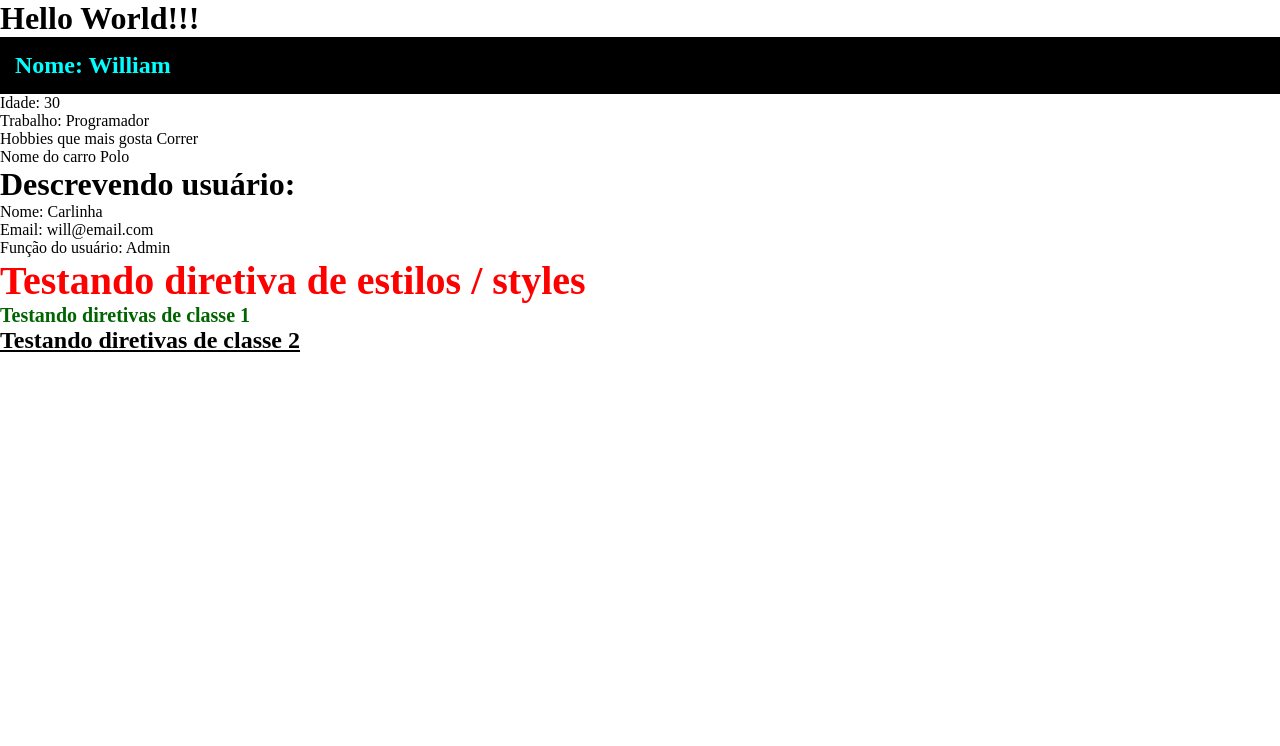
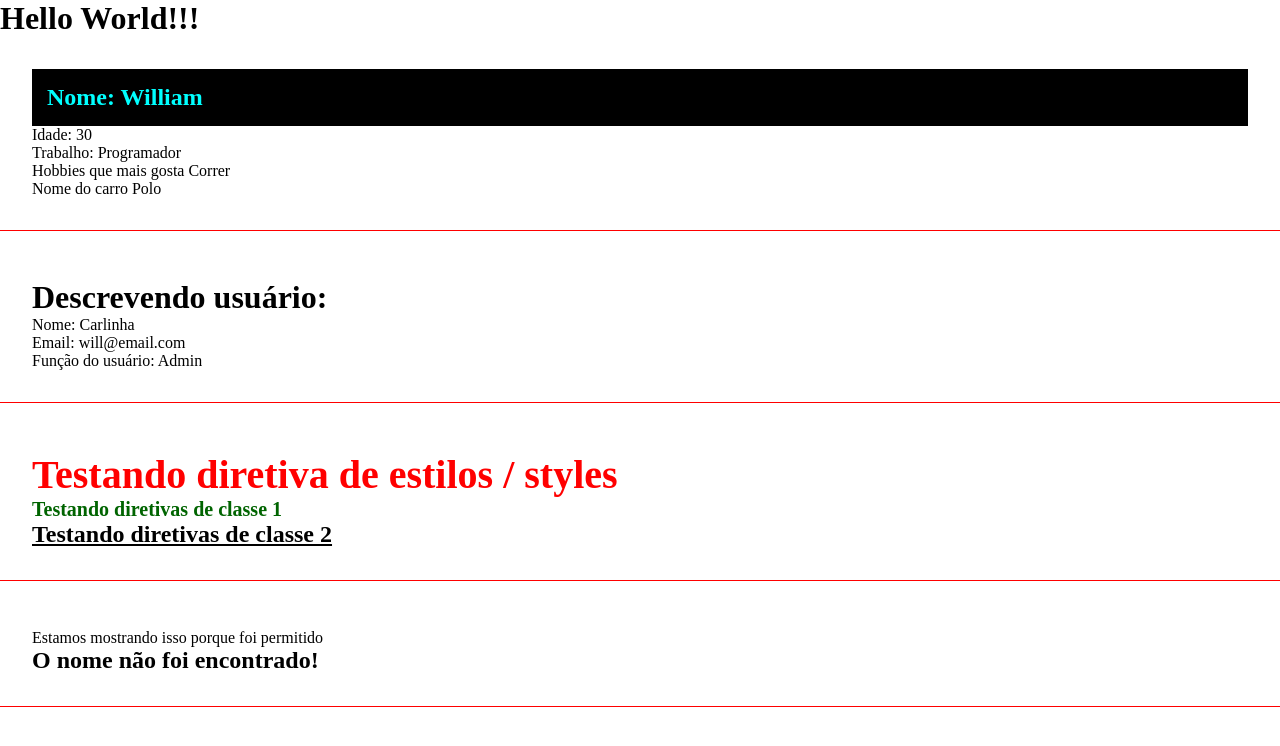
Before and after one commit to williamwhang/moment, an Angular app: page / in a window 1280 px wide. Shown: the top 746 px of the page. Built offline with nearby package versions, Linux system fonts and the light colour scheme.

Commit message:
diretiva *ngIf

```diff
--- a/src/app/app.component.html
+++ b/src/app/app.component.html
@@ -2,3 +2,4 @@
 <app-first-component></app-first-component>
 <app-parent-data [name]="userName" [userData]="userData"></app-parent-data>
 <app-directives></app-directives>
+<app-if-render></app-if-render>
--- a/src/app/app.module.ts
+++ b/src/app/app.module.ts
@@ -5,13 +5,15 @@
 import { FirstComponentComponent } from './components/first-component/first-component.component';
 import { ParentDataComponent } from './components/parent-data/parent-data.component';
 import { DirectivesComponent } from './components/directives/directives.component';
+import { IfRenderComponent } from './components/if-render/if-render.component';
 
 @NgModule({
   declarations: [
     AppComponent,
     FirstComponentComponent,
     ParentDataComponent,
-    DirectivesComponent
+    DirectivesComponent,
+    IfRenderComponent
   ],
   imports: [
     BrowserModule
--- a/src/app/components/directives/directives.component.html
+++ b/src/app/components/directives/directives.component.html
@@ -1,5 +1,7 @@
+<div class="class">
 <h2 [ngStyle]="{'font-size': size + 'px', color }">
   Testando diretiva de estilos / styles </h2>
 
   <h2 [ngClass]="classes"> Testando diretivas de classe 1</h2>
   <h2 [ngClass]="underline"> Testando diretivas de classe 2</h2>
+</div>
--- a/src/app/components/first-component/first-component.component.html
+++ b/src/app/components/first-component/first-component.component.html
@@ -1,5 +1,7 @@
+<div class="class">
 <h2 class="title"> Nome: {{ name }} </h2>
 <p> Idade: {{ age }}</p>
 <p> Trabalho: {{ job }}</p>
 <p> Hobbies que mais gosta {{ hobbies [0] }} </p>
 <p> Nome do carro {{ car.name }} </p>
+</div>
--- /dev/null
+++ b/src/app/components/if-render/if-render.component.html
@@ -0,0 +1,9 @@
+<div class="class">
+  <div *ngIf="canShow"> Estamos mostrando isso porque foi permitido </div>
+  <h2 *ngIf="name === 'William'; else nameNotFound"> O nome é WIlliam </h2>
+  <ng-template #nameNotFound>
+    <div>
+      <h2>O nome não foi encontrado!</h2>
+    </div>
+  </ng-template>
+</div>
--- /dev/null
+++ b/src/app/components/if-render/if-render.component.ts
@@ -0,0 +1,17 @@
+import { Component, OnInit } from '@angular/core';
+
+@Component({
+  selector: 'app-if-render',
+  templateUrl: './if-render.component.html',
+  styleUrls: ['./if-render.component.css']
+})
+export class IfRenderComponent implements OnInit {
+  canShow: boolean = true;
+  name = 'Will';
+
+  constructor() { }
+
+  ngOnInit(): void {
+  }
+
+}
--- a/src/app/components/parent-data/parent-data.component.html
+++ b/src/app/components/parent-data/parent-data.component.html
@@ -1,4 +1,6 @@
+<div class="class">
 <h1>Descrevendo usuário:</h1>
 <p>Nome: {{ name }} </p>
 <p>Email: {{ userData.email }}</p>
 <p>Função do usuário: {{ userData.role }}</p>
+</div>
--- a/src/styles.css
+++ b/src/styles.css
@@ -4,3 +4,13 @@
   padding: 0;
   font-family: Helvetica,;
 }
+
+body {
+  padding-bottom: 500px;
+}
+
+.class {
+  border-bottom: 1px solid red;
+  padding: 2em;
+  margin-bottom: 1em;
+}
```
Also changed, not shown: src/app/components/if-render/if-render.component.css (added), 1 other file (tests, documents, lock files or other folders).
